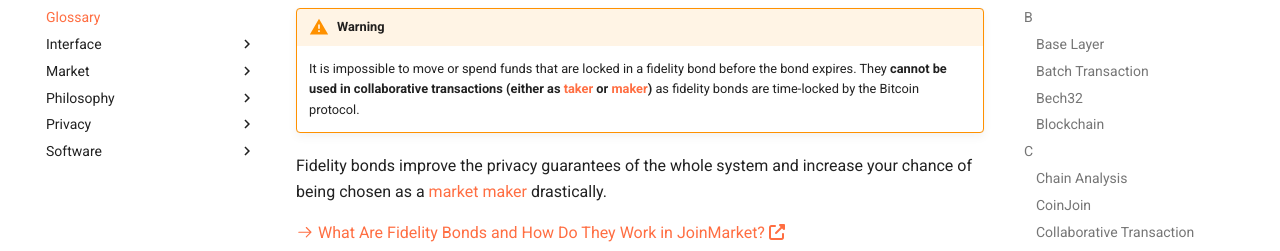
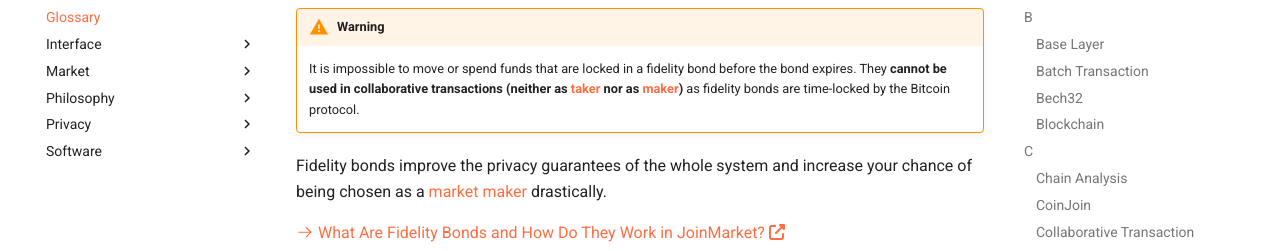
Before and after one commit to joinmarket-webui/jamdocs, an MkDocs documentation site: the page built from docs/glossary.md, in a window 1280 px wide and 900 px high, scrolled down 5547 px. Shown: the part 199-450 px from the top of the window. Built offline with MkDocs 1.6.1 and Material for MkDocs 9.7.7, drawn with Linux system fonts in a browser that asks for light colours; nearby versions of some CDN libraries; comment, search, counter and statistics services are not loaded.

Commit message:
Apply suggestions from code review
Co-authored-by: Thebora Kompanioni <theborakompanioni@users.noreply.github.com>

```diff
--- a/docs/glossary.md
+++ b/docs/glossary.md
@@ -309,7 +309,7 @@ cryptographic identities costly.
 !!! warning
     It is impossible to move or spend funds that are locked in a fidelity bond
     before the bond expires. They **cannot be used in collaborative transactions
-    (either as [taker][taker] or [maker][maker])**
+    (neither as [taker][taker] nor as [maker][maker])**
     as fidelity bonds are time-locked by the Bitcoin protocol.
 
 Fidelity bonds improve the privacy guarantees of the whole system and increase
```
Also changed, not shown: docs/interface/fidelity-bonds.md (+1 -1 lines).
